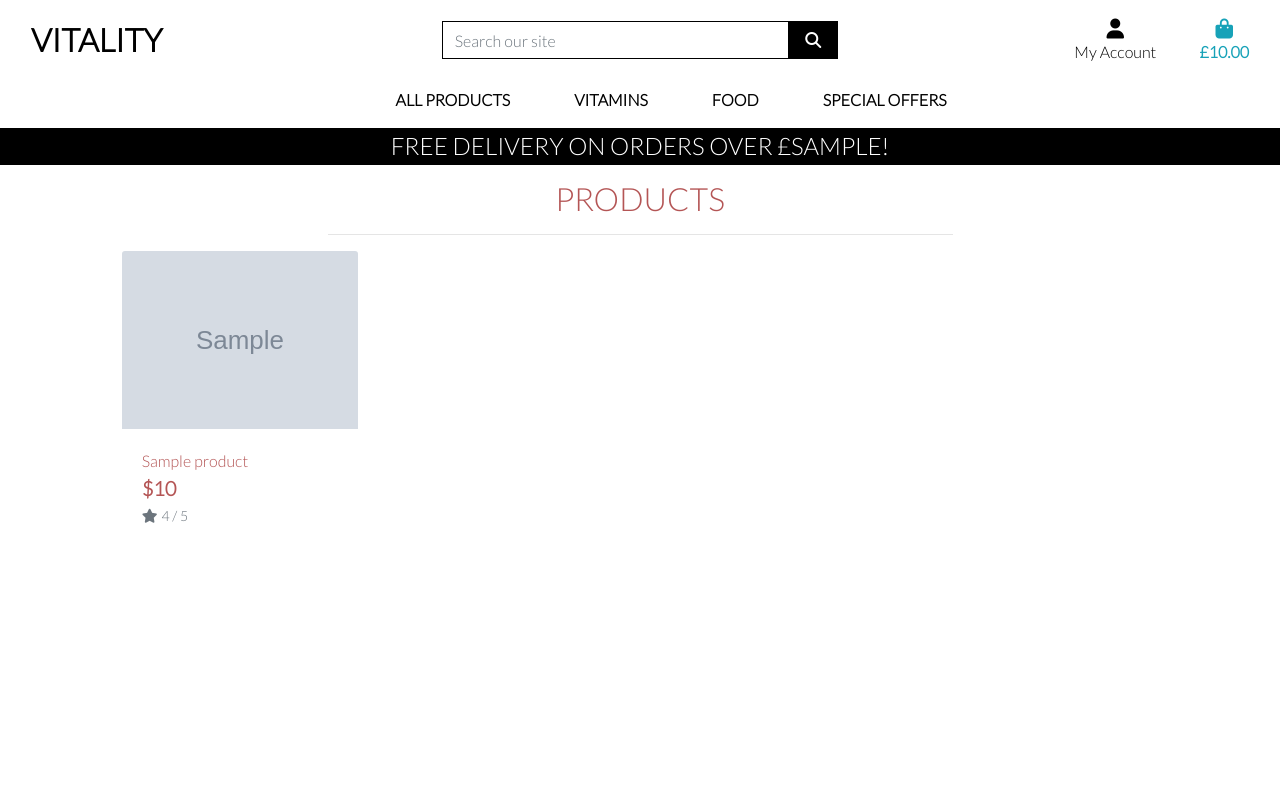
After one commit to Mark-Assessment/j-nowakowska-vitality-M4-2, a Django app: template products/templates/products/product_detail.html in a window 1280 px wide. The commit adds this page. Run offline with Django 3.2, Linux system fonts and the light colour scheme; the template is opened without the code that fills it: most values are stand-ins (such as "Sample title", 1, 10 or a date in 2020); grey boxes marked "Sample" are stand-in pictures; some libraries are stand-ins or nearby versions.

Commit message:
product changes

```diff
--- a/milestone_4/urls.py
+++ b/milestone_4/urls.py
@@ -22,4 +22,5 @@ urlpatterns = [
     path('admin/', admin.site.urls),
     path('accounts/', include('allauth.urls')),
     path('', include('home.urls')),
+    path('products/', include('products.urls')),
 ] + static(settings.MEDIA_URL, document_root=settings.MEDIA_ROOT)
--- a/products/admin.py
+++ b/products/admin.py
@@ -10,7 +10,7 @@ class ProductAdmin(admin.ModelAdmin):
         'rating',
         'image',
     )
-class ProductAdmin(admin.ModelAdmin):
+class CategoryAdmin(admin.ModelAdmin):
     list_display = (
         'official_name',
         'name',
--- /dev/null
+++ b/products/templates/products/product_detail.html
@@ -0,0 +1,81 @@
+{% extends "base.html" %}
+{% load static %}
+
+{% block page_header %}
+<div class="container header-container">
+    <div class="row">
+        <div class="col"></div>
+    </div>
+</div>
+{% endblock %}
+
+{% block content %}
+<div class="overlay"></div>
+<div class="container-fluid">
+    <div class="row">
+        <div class="col text-center mt-3">
+            <h2 class="logo-font">Products</h2>
+            <hr class="w-50 mb-1">
+        </div>
+    </div>
+    <div class="row">
+        <div class="product-container col-10 offset-1">
+            <div class="row mt-1 mb-2"></div>
+            <div class="row">
+                {% for product in products %}
+                <div class="col-sm-6 col-md-6 col-lg-4 col-xl-3">
+                    <div class="card h-100 border-0">
+                        {% if product.image %}
+                        <a href="">
+                            <img class="card-img-top img-fluid" src="{{ product.image.url }}" alt="{{ product.name }}">
+                        </a>
+                        {% else %}
+                        <a href="">
+                            <img class="card-img-top img-fluid" src="{{ MEDIA_URL }}noimage.png"
+                                alt="{{ product.name }}">
+                        </a>
+                        {% endif %}
+                        <div class="card-body pb-0">
+                            <p class="mb-0">{{ product.name }}</p>
+                        </div>
+                        <div class="card-footer bg-white pt-0 border-0 text-left">
+                            <div class="row">
+                                <div class="col">
+                                    <p class="lead mb-0 text-left font-weight-bold">${{ product.price }}</p>
+                                    {% if product.rating %}
+                                    <small class="text-muted"><i class="fas fa-star mr-1"></i>{{ product.rating }} /
+                                        5</small>
+                                    {% else %}
+                                    <small class="text-muted">No Rating</small>
+                                    {% endif %}
+                                </div>
+                            </div>
+                        </div>
+                    </div>
+                </div>
+                {% if forloop.counter|divisibleby:1 %}
+                <div class="col-12 d-sm-none mb-5">
+                    <hr>
+                </div>
+                {% endif %}
+                {% if forloop.counter|divisibleby:2 %}
+                <div class="col-12 d-none d-sm-block d-md-block d-lg-none mb-5">
+                    <hr>
+                </div>
+                {% endif %}
+                {% if forloop.counter|divisibleby:3 %}
+                <div class="col-12 d-none d-lg-block d-xl-none mb-5">
+                    <hr>
+                </div>
+                {% endif %}
+                {% if forloop.counter|divisibleby:4 %}
+                <div class="col-12 d-none d-xl-block mb-5">
+                    <hr>
+                </div>
+                {% endif %}
+                {% endfor %}
+            </div>
+        </div>
+    </div>
+</div>
+{% endblock %}
--- /dev/null
+++ b/products/urls.py
@@ -0,0 +1,6 @@
+from django.urls import path
+from . import views
+
+urlpatterns = [
+    path('', views.all_products, name='products')
+]
--- a/static/css/base.css
+++ b/static/css/base.css
@@ -56,6 +56,19 @@ body {
     border: 1px solid black !important;
 }
 
+.bg-black {
+    background: #000 !important;
+}
+
+.overlay{
+    height: 100%;
+    width: 100%;
+    top: 0;
+    left: 0;
+    position: fixed;
+    background: white;
+    z-index: -1;
+}
 /* -------------------------------- Media Queries */
 
 /* Slightly larger container on xl screens */
--- a/templates/includes/main-nav.html
+++ b/templates/includes/main-nav.html
@@ -22,7 +22,7 @@
                 <a href="" class="dropdown-item">Vitamins &amp; Essentials</a>
                 <a href="" class="dropdown-item">Protein</a>
                 <a href="" class="dropdown-item">Nutrition</a>
-                <a href="" class="dropdown-item">All Vitamins</a>
+                <a href="{% url 'products' %}" class="dropdown-item">All Products</a>
             </div>
         </li>
 
```
Also changed, not shown: products/templates/products/products.html (added, +80 -0 lines), products/views.py (+25 -1 lines).
